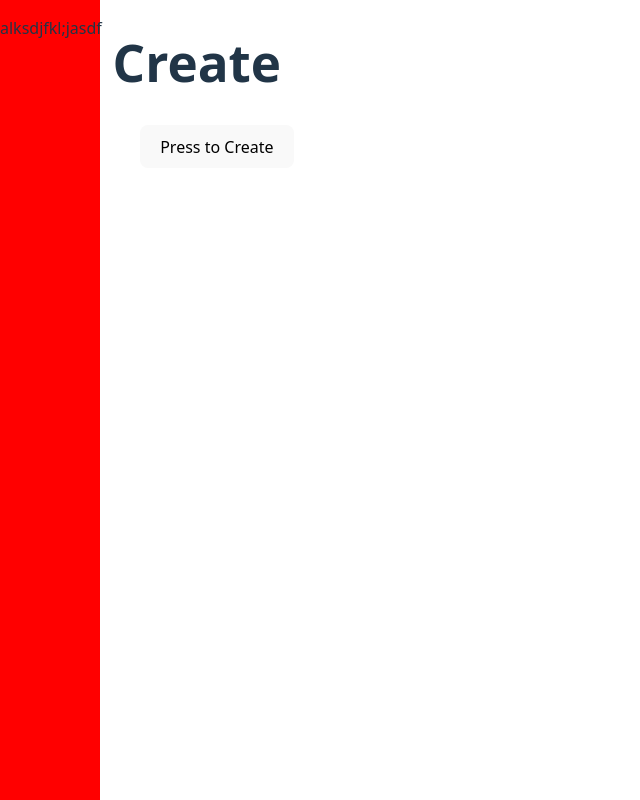
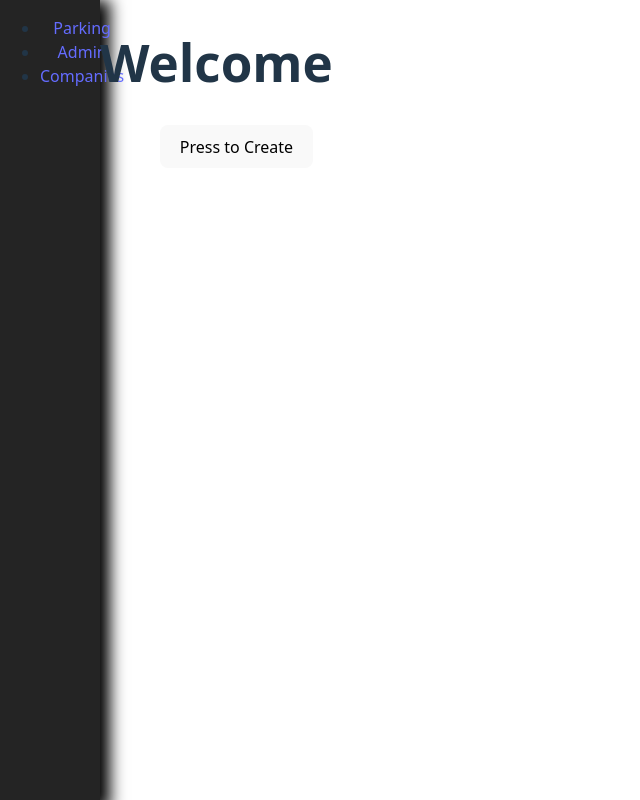
Before and after one commit to JAMAL759/Park-Project-Frontend, a React (Vite) app: page / in a window 1280 px wide. Shown: the whole page, without its empty margins (0-640 px from the left). Built offline with nearby package versions, Linux system fonts and the light colour scheme; no server answers.

Commit message:
Made the routes for each of the perspective model

```diff
--- a/package.json
+++ b/package.json
@@ -13,6 +13,7 @@
     "axios": "^1.11.0",
     "react": "^19.1.1",
     "react-dom": "^19.1.1",
+    "react-router": "^7.8.1",
     "react-spinners": "^0.17.0"
   },
   "devDependencies": {
--- a/src/App.css
+++ b/src/App.css
@@ -44,10 +44,12 @@
 
 #sideMenu{
   display: flex;
-  background-color: red;
+  background-color:  #242424;
   width: 100px;
   justify-items: center;
-  height:100vh
+  height:100vh;
+  -webkit-box-shadow: 5px 5px 15px 5px #000000;
+box-shadow: 5px 5px 15px 5px #000000;
 }
 
 #Grid {
--- a/src/App.jsx
+++ b/src/App.jsx
@@ -1,5 +1,8 @@
 import { useEffect, useState } from 'react'
 import { ClipLoader } from 'react-spinners'
+import { Link } from 'react-router'
+import { BrowserRouter as  Router , Route , Routes  } from 'react-router'
+
 import './App.css'
 
 import CompanyListC from './components/Company/CompanyListC'
@@ -9,20 +12,40 @@ const App = () => {
 
   return (
     <>
-      <div id="xlGrid">
+  <div id="xlGrid">
+  <div id="Grid">
+
+<Router>
+
+<Routes>
+
+  <Route path="" element = {
+    <>
+     <div id="sideMenu">
+      <ul>
+            <li> <Link to = {"/Park/Parking"}> Parking</Link> </li>
+            <li>  <Link to = {"/Park/Admin"}> Admin</Link> </li>
+            <li> <Link to = {"/Park/Companies"}> Companies</Link>  </li>
+            </ul>
+          </div>
+    </>}/>
+</Routes>
+
+</Router>
 
 
-        <div id="Grid">
 
-          <div id="sideMenu">
-            <p> alksdjfkl;jasdf</p>
-          </div>
+
+
+
+
+
 
         </div>
 
 
 <div>
-<h1> Create </h1>
+<h1> Welcome </h1>
 
 <CompanyListC />
 </div>
```
Also changed, not shown: 1 other file (tests, documents, lock files or other folders).
